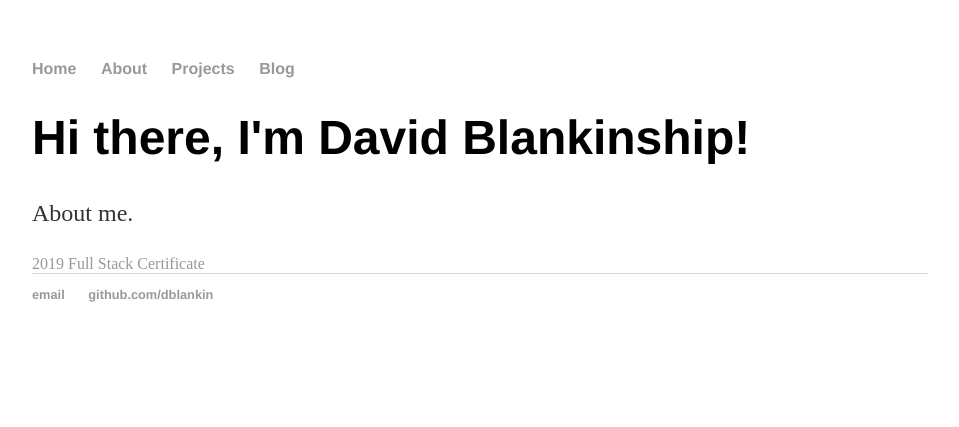
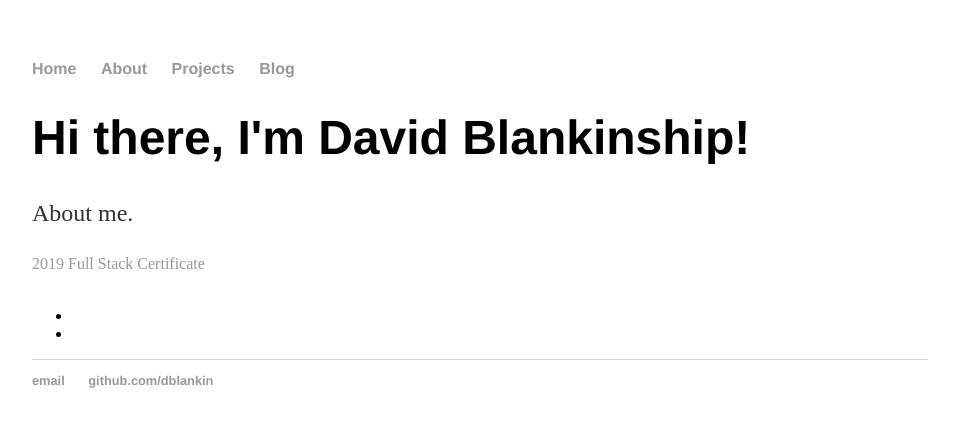
Before and after one commit to dblankin/dblankin.github.io, a Jekyll site: the page built from about/index.html, in a window 1280 px wide. Shown: the top 427 px of the page, without its empty margins (160-1119 px from the left). Built offline with Jekyll 4.4.1, drawn with Linux system fonts in a browser that asks for light colours.

Commit message:
Update index.html

```diff
--- a/about/index.html
+++ b/about/index.html
@@ -6,4 +6,10 @@ title: About
 	<h1>Hi there, I'm David Blankinship!</h1>
 	<p>About me. </p>
 	<a id="2019FullStack" href=/about/2019 Full Stack.pdf>2019 Full Stack Certificate</a>
+	<br>
+	<br>
+	 <ul>
+            <li><a href="https://www.facebook.com/glenn.blankin/timeline?lst=100006341160302%3A100006341160302%3A1548729476"><i class="fa fa-facebook-square" aria-hidden="true"></i></a></li>
+            <li><a href="https://twitter.com/BlankinDavid"><i class="fa fa-twitter-square" aria-hidden="true"></i></a></li>
+         </ul>
 </div><!-- /.blurb -->
```
